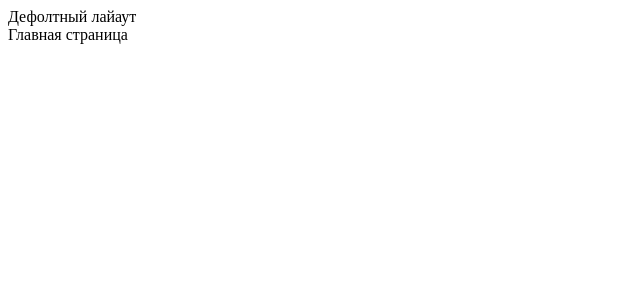
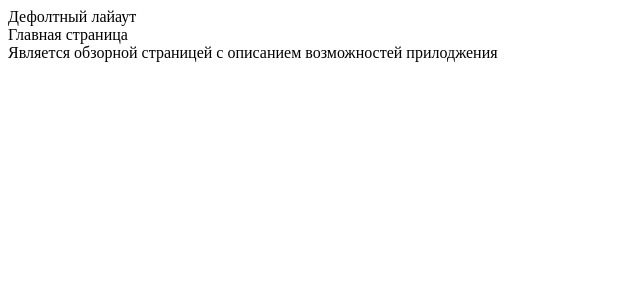
Before and after one commit to igitlog/Nuxt-project, a Nuxt app: page / in a window 1280 px wide. Shown: the top 300 px of the page, without its empty margins (0-640 px from the left). Built offline with nearby package versions, Linux system fonts and the light colour scheme.

Commit message:
Hmmm, useless commit

```diff
--- a/pages/index.vue
+++ b/pages/index.vue
@@ -1,5 +1,8 @@
 <template>
-  <div>Главная страница</div>
+  <div>
+    <div>Главная страница</div>
+    <div>Является обзорной страницей с описанием возможностей прилоджения</div>
+  </div>
 </template>
 
 <script lang="ts">
```
